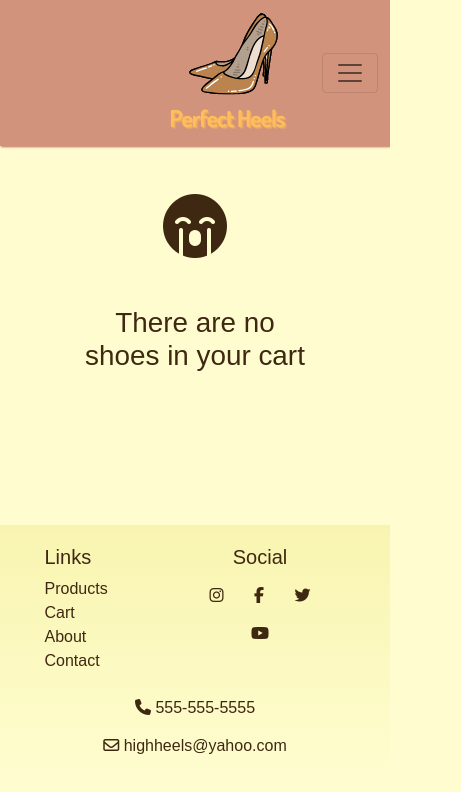
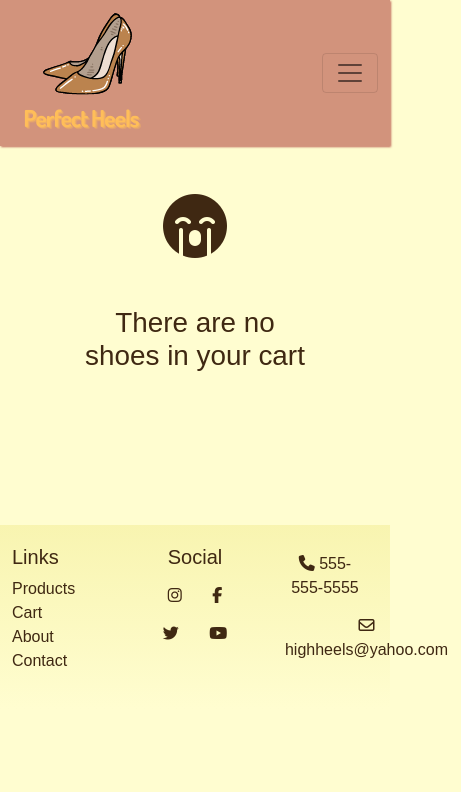
Before and after one commit to BritneyHanna/PerfectHeels, a React (Create React App) app: page /cart in a window 390 px wide. Shown: the top 792 px of the page, 461 px wide, since content can reach past the window. Built offline with nearby package versions, Linux system fonts and the light colour scheme; a web font is replaced by a local one.

Commit message:
changed margins on navbar

```diff
--- a/src/components/DefaultPage.js
+++ b/src/components/DefaultPage.js
@@ -3,8 +3,18 @@ import React, { Component } from 'react'
 export default class DefaultPage extends Component {
     render() {
         return (
-            <div>
-                <h1> Page Not Found </h1>
+            <div className="row ">
+                <div className="col-12 text-center p-5 mt-5">
+
+
+                <h1 className="display-4"> We're sorry the url: </h1>
+                <h1 className="text-danger display-4">{this.props.location.pathname} </h1>
+                <h1 className="display-4"> was not found </h1>
+
+
+
+
+                </div>
             </div>
         )
     }
--- a/src/components/Footer.js
+++ b/src/components/Footer.js
@@ -6,7 +6,7 @@ function Footer(props) {
         <footer className="site-footer ">
             <div className="container">
                 <div className="row">
-                    <div className="col-4 col-sm-2 offset-1">
+                    <div className="col-4 ">
                         <h5>Links</h5>
                         <ul className="list-unstyled">
                         <li><Link to='/shop'>Products</Link></li>
@@ -15,14 +15,14 @@ function Footer(props) {
                             <li><Link to='/contactus'>Contact</Link></li>
                         </ul>
                     </div>
-                    <div className="col-6 col-sm-3 text-center">
+                    <div className="col-4  text-center">
                         <h5>Social</h5>
                         <a className="btn btn-social-icon btn-instagram" href="http://instagram.com/"><i className="fa fa-instagram" /></a>{' '}
                         <a className="btn btn-social-icon btn-facebook" href="http://www.facebook.com/"><i className="fa fa-facebook" /></a>{' '}
                         <a className="btn btn-social-icon btn-twitter" href="http://twitter.com/"><i className="fa fa-twitter" /></a>{' '}
                         <a className="btn btn-social-icon btn-google" href="http://youtube.com/"><i className="fa fa-youtube" /></a>
                     </div>
-                    <div className="col-sm-4 text-center">
+                    <div className=" col-4 text-center">
                         <a role="button" className="btn btn-link" href="tel:+55555555"><i className="fa fa-phone" /> 555-555-5555</a><br />
                         <a role="button" className="btn btn-link" href="mailto:notreal@notreal.co"><i className="fa fa-envelope-o" /> highheels@yahoo.com</a>
                     </div>
--- a/src/components/NavBar.js
+++ b/src/components/NavBar.js
@@ -34,7 +34,7 @@ export default class NavBar extends Component {
 
                <Navbar light expand="md">
                 <div className="container">
-                        <NavbarBrand className="ms-auto" href="/"> <img src={logo3} alt="logo" className="navbar-brand"></img></NavbarBrand>
+                        <NavbarBrand className="ms-.2" href="/"> <img src={logo3} alt="logo" className="navbar-brand"></img></NavbarBrand>
                         <NavbarToggler onClick={this.toggleNav} />
                         <Collapse isOpen={this.state.isNavOpen} navbar>
                         <Nav className="ms-auto" navbar>
```
